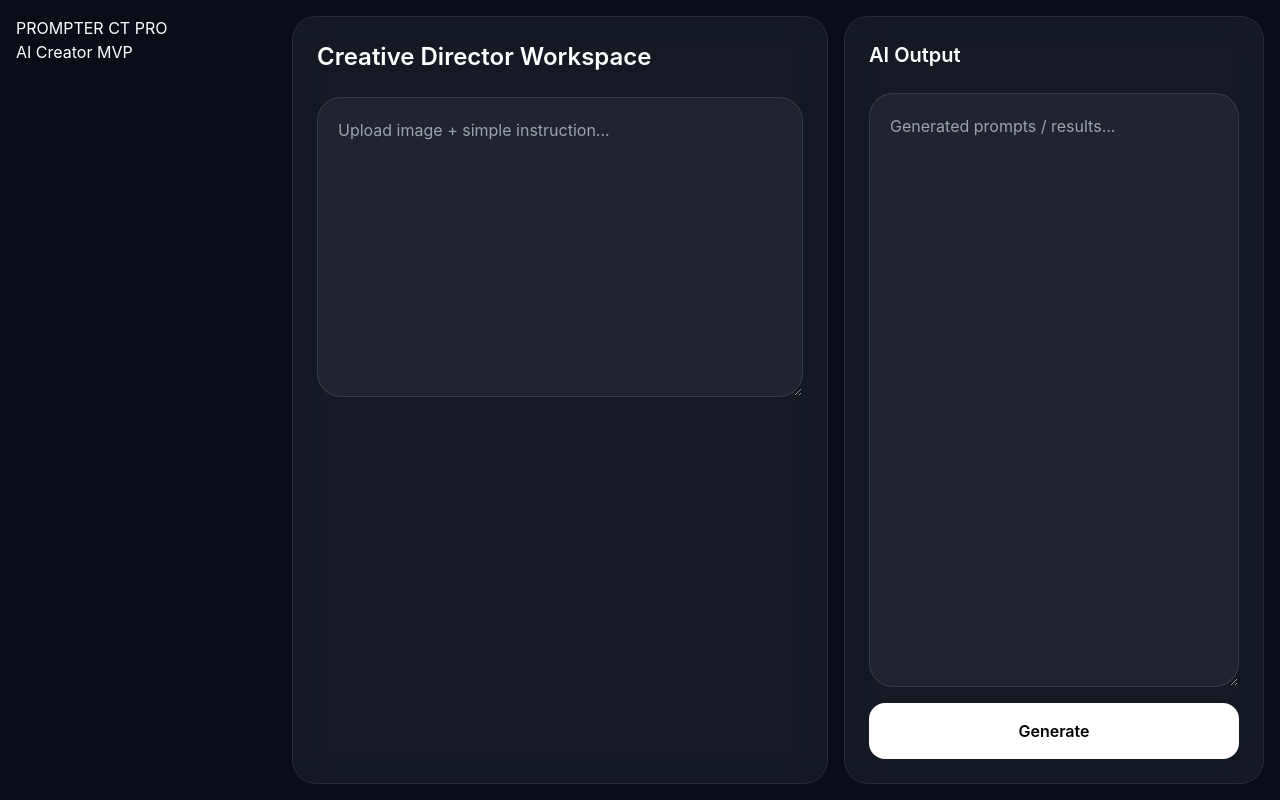
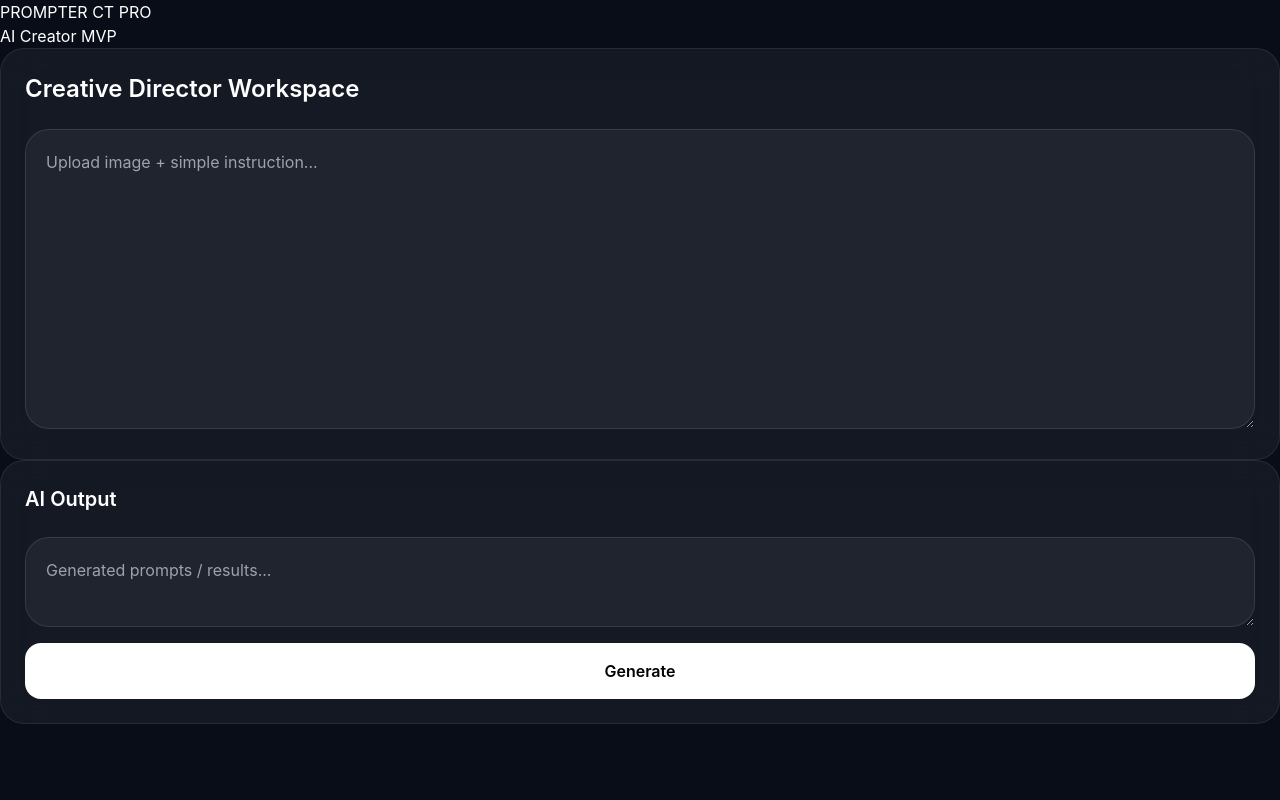
Before and after one commit to artfeltdesigning-sketch/prompter-ct-pro, a Next.js app: page / in a window 1280 px wide. Built offline with nearby package versions, Linux system fonts and the light colour scheme.

Commit message:
Update page.tsx

```diff
--- a/app/page.tsx
+++ b/app/page.tsx
@@ -1,13 +1,13 @@
-import Sidebar from "@/components/Sidebar";
-import PromptWorkspace from "@/components/PromptWorkspace";
-import ResultPanel from "@/components/ResultPanel";
+import Sidebar from "../components/Sidebar";
+import PromptWorkspace from "../components/PromptWorkspace";
+import ResultPanel from "../components/ResultPanel";
 
 export default function Home() {
   return (
-    <main className="studio-shell">
+    <div>
       <Sidebar />
       <PromptWorkspace />
       <ResultPanel />
-    </main>
+    </div>
   );
 }
```
